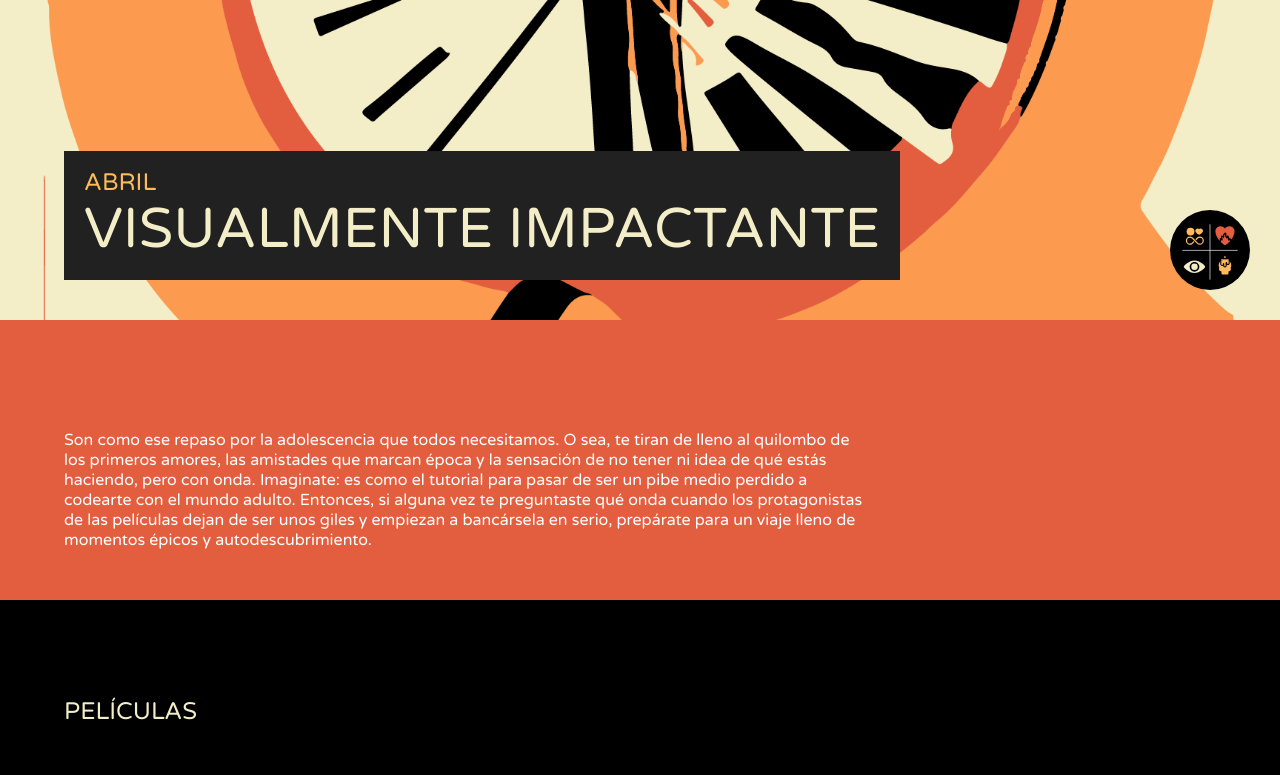
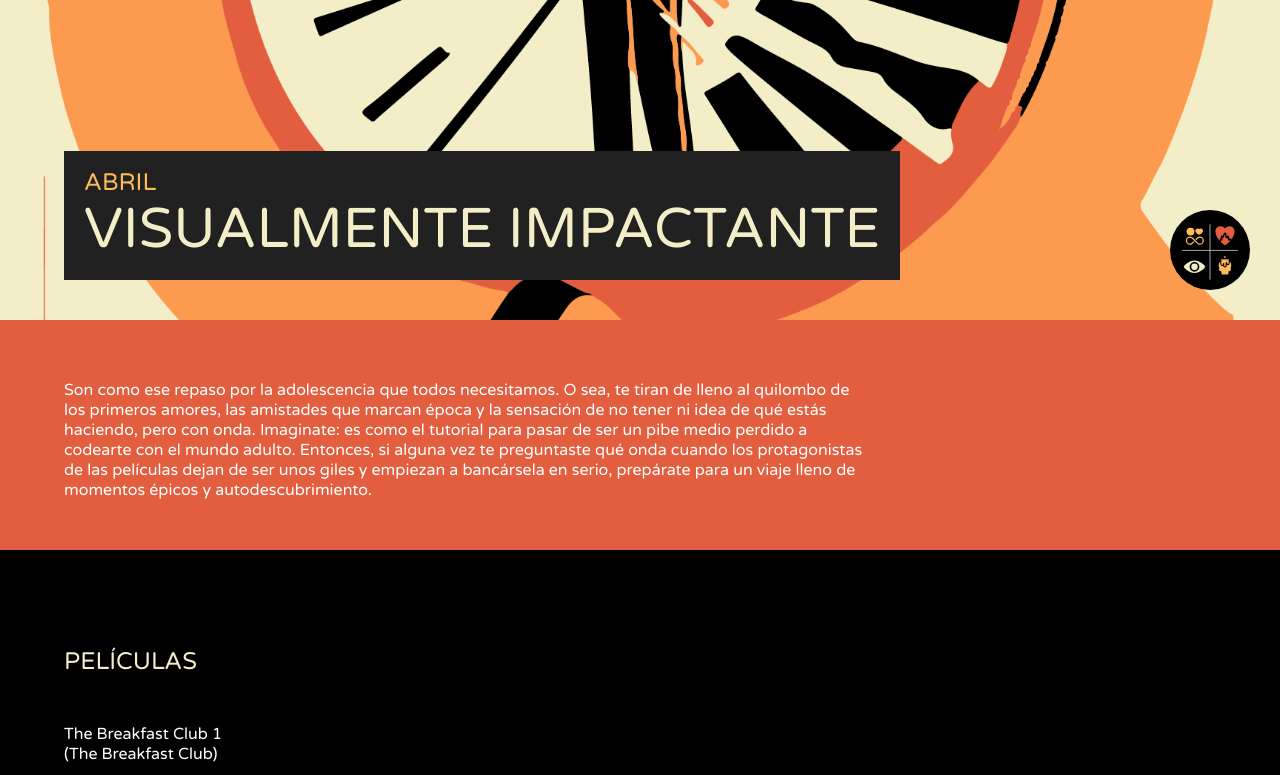
Before and after one commit to Drumania/RetoCinefilo2024, a React (Vite) app: page /abril in a window 1280 px wide. Shown: the part 480-1255 px from the top of the page. Built offline with nearby package versions, Linux system fonts and the light colour scheme.

Commit message:
fix menu

```diff
--- a/src/App.css
+++ b/src/App.css
@@ -808,7 +808,7 @@ footer img {
 }
 
 .wrap-description {
-  padding-top: 50px;
+  padding-top: 0;
 }
 
 .wrap-flex {
@@ -897,7 +897,7 @@ footer img {
   .nav-month a {
     width: calc(100% / 6);
     background-size: 30px;
-    height: 40px;
+    height: 44px;
   }
 
   .content-interna header {
@@ -911,6 +911,10 @@ footer img {
   }
   .wrap-content p {
     width: 100%;
+  }
+
+  .wrap-description {
+    padding-top: 50px;
   }
 
   .link-back {
```
